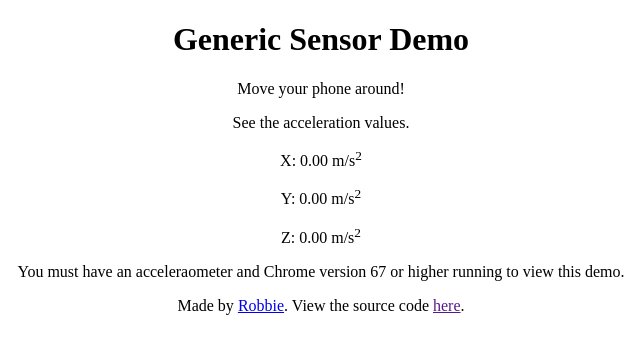
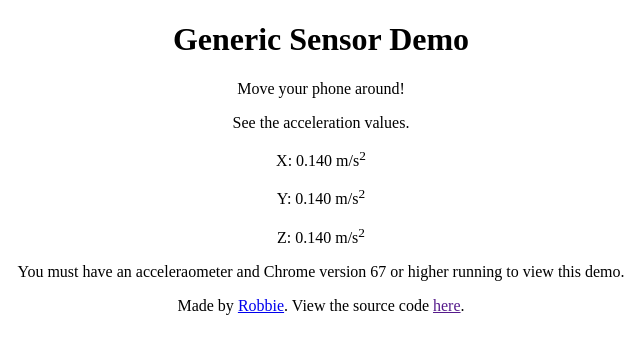
Before and after one commit to robbiejaeger/generic-sensor, a website: page public/index.html in a window 1280 px wide. Shown: the full height of the page, 319-959 px from the left. Drawn offline with Linux system fonts and the light colour scheme.

Commit message:
Values on page change when given simulated values

```diff
--- a/public/index.html
+++ b/public/index.html
@@ -11,9 +11,9 @@
   <p>See the acceleration values.</p>
 
   <section>
-    <p>X: <span>0.00</span> m/s<sup>2</sup></p>
-    <p>Y: <span>0.00</span> m/s<sup>2</sup></p>
-    <p>Z: <span>0.00</span> m/s<sup>2</sup></p>
+    <p>X: <span id="x-value">0.00</span> m/s<sup>2</sup></p>
+    <p>Y: <span id="y-value">0.00</span> m/s<sup>2</sup></p>
+    <p>Z: <span id="z-value">0.00</span> m/s<sup>2</sup></p>
   </section>
 
   <p>You must have an acceleraometer and Chrome version 67 or higher running to view this demo.</p>
--- a/public/scripts.js
+++ b/public/scripts.js
@@ -1,4 +1,8 @@
 (() => {
+  const xValueDisplay = document.getElementById('x-value');
+  const yValueDisplay = document.getElementById('y-value');
+  const zValueDisplay = document.getElementById('z-value');
+
   const initSensors = () => {
     const accelSensor = new Accelerometer();
     accelSensor.onreading = updateAccelerationValues;
@@ -7,8 +11,9 @@
   };
 
   const updateAccelerationValues = () => {
-    console.log(x, y, z)
     console.log('Accelerometer reading.');
+    console.log(x, y, z);
+    displayValues(x, y, z);
   };
 
   const handleError = event => {
@@ -22,15 +27,18 @@
   };
 
   const displayValues = (x, y, z) => {
-
+    xValueDisplay.innerText = x.toFixed(3);
+    yValueDisplay.innerText = y.toFixed(3);
+    zValueDisplay.innerText = z.toFixed(3);
   };
 
   // Testing updating accel values - not needed later
   const generateRandomNumbers = () => {
-    console.log(1);
-    return Math.random();
+    const x = Math.random();
+    displayValues(x, x, x);
   };
+  setInterval(generateRandomNumbers, 500);
+  //  Testing updating accel values - not needed later
 
-  setInterval(generateRandomNumbers, 500);
   initSensors();
 })();
```
